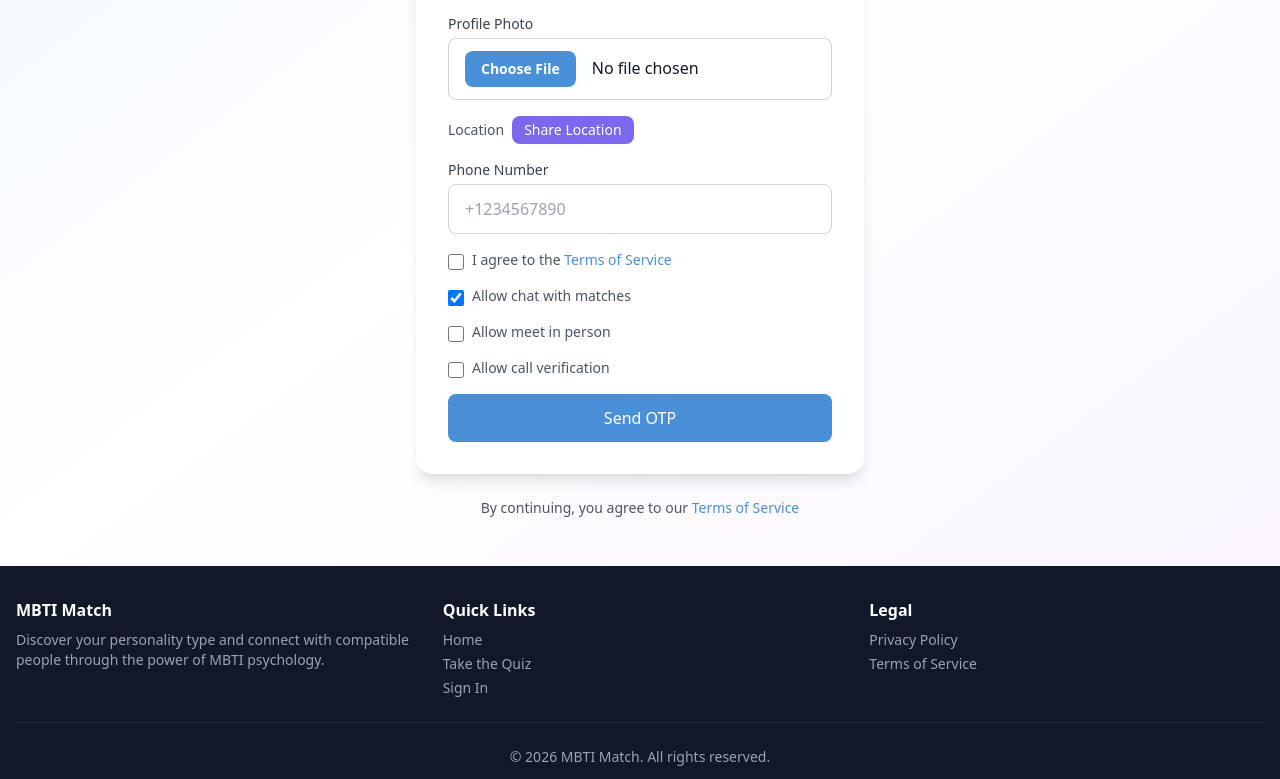
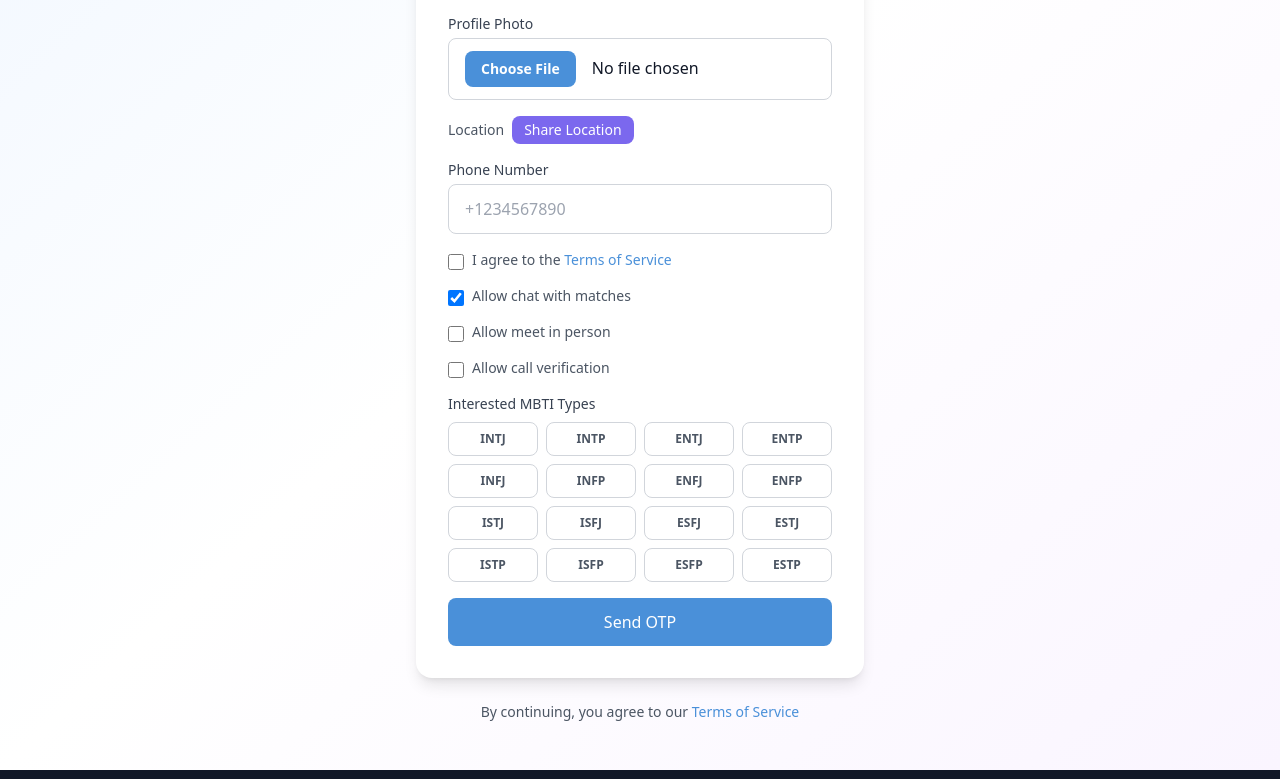
Before and after one commit to Jahanaray/MBTISharp, a React (Vite) app in the folder frontend/: page /login in a window 1280 px wide. Shown: the part 458-1237 px from the top of the page. Built offline with nearby package versions, Linux system fonts and the light colour scheme.

Commit message:
T095: Add MBTI type interest multi-select to registration form

```diff
--- a/frontend/src/i18n/locales/en/common.json
+++ b/frontend/src/i18n/locales/en/common.json
@@ -119,6 +119,7 @@
     "shareLocation": "Share Location",
     "gettingLocation": "Getting location...",
     "locationCaptured": "Captured ({lat}, {lng})",
+    "interestedTypes": "Interested MBTI Types",
     "allowCallVerification": "Allow call verification",
     "allowMeetInPerson": "Allow meet in person",
     "allowChat": "Allow chat with matches",
--- a/frontend/src/i18n/locales/fa/common.json
+++ b/frontend/src/i18n/locales/fa/common.json
@@ -119,6 +119,7 @@
     "shareLocation": "اشتراک‌گذاری موقعیت",
     "gettingLocation": "در حال دریافت موقعیت...",
     "locationCaptured": "دریافت شد ({lat}, {lng})",
+    "interestedTypes": "انواع MBTI مورد علاقه",
     "allowCallVerification": "اجازه تماس تاییدیه",
     "allowMeetInPerson": "اجازه ملاقات حضوری",
     "allowChat": "اجازه چت با جفت‌ها",
--- a/frontend/src/pages/Login.tsx
+++ b/frontend/src/pages/Login.tsx
@@ -17,7 +17,16 @@ function Login() {
   const [allowChat, setAllowChat] = useState(true)
   const [allowMeetInPerson, setAllowMeetInPerson] = useState(false)
   const [allowCallVerification, setAllowCallVerification] = useState(false)
+  const [interestedMBTIs, setInterestedMBTIs] = useState<string[]>([])
   const [otp, setOtp] = useState('')
+
+  const mbtiTypes = ['INTJ', 'INTP', 'ENTJ', 'ENTP', 'INFJ', 'INFP', 'ENFJ', 'ENFP', 'ISTJ', 'ISFJ', 'ESFJ', 'ESTJ', 'ISTP', 'ISFP', 'ESFP', 'ESTP']
+
+  const toggleMBTI = (type: string) => {
+    setInterestedMBTIs(prev =>
+      prev.includes(type) ? prev.filter(t => t !== type) : [...prev, type]
+    )
+  }
   const [loading, setLoading] = useState(false)
   const [error, setError] = useState('')
 
@@ -60,12 +69,13 @@ function Login() {
             formData.append('allowChat', allowChat.toString())
             formData.append('allowMeetInPerson', allowMeetInPerson.toString())
             formData.append('allowCallVerification', allowCallVerification.toString())
+            if (interestedMBTIs.length) formData.append('interestedMBTIs', interestedMBTIs.join(','))
             if (latitude) formData.append('latitude', latitude.toString())
             if (longitude) formData.append('longitude', longitude.toString())
             if (photoFile) formData.append('photo', photoFile)
             return formData
           })()
-        : JSON.stringify({ phoneNumber, fullName, city, latitude, longitude, termsAccepted, allowChat, allowMeetInPerson, allowCallVerification })
+        : JSON.stringify({ phoneNumber, fullName, city, latitude, longitude, termsAccepted, allowChat, allowMeetInPerson, allowCallVerification, interestedMBTIs: interestedMBTIs.join(',') })
 
       const headers: HeadersInit = photoFile
         ? {}
@@ -265,6 +275,26 @@ function Login() {
                   </label>
                 </div>
 
+                <div>
+                  <p className="text-sm font-medium text-gray-700 mb-2">{t('auth.interestedTypes', 'Interested MBTI Types')}</p>
+                  <div className="grid grid-cols-4 gap-2">
+                    {mbtiTypes.map(type => (
+                      <button
+                        key={type}
+                        type="button"
+                        onClick={() => toggleMBTI(type)}
+                        className={`py-2 px-3 text-xs font-semibold rounded-lg border transition-colors ${
+                          interestedMBTIs.includes(type)
+                            ? 'bg-primary text-white border-primary'
+                            : 'border-gray-300 text-gray-600 hover:border-primary'
+                        }`}
+                      >
+                        {type}
+                      </button>
+                    ))}
+                  </div>
+                </div>
+
                 {error && (
                   <p className="text-sm text-red-600 bg-red-50 p-3 rounded-lg">{error}</p>
                 )}
```
